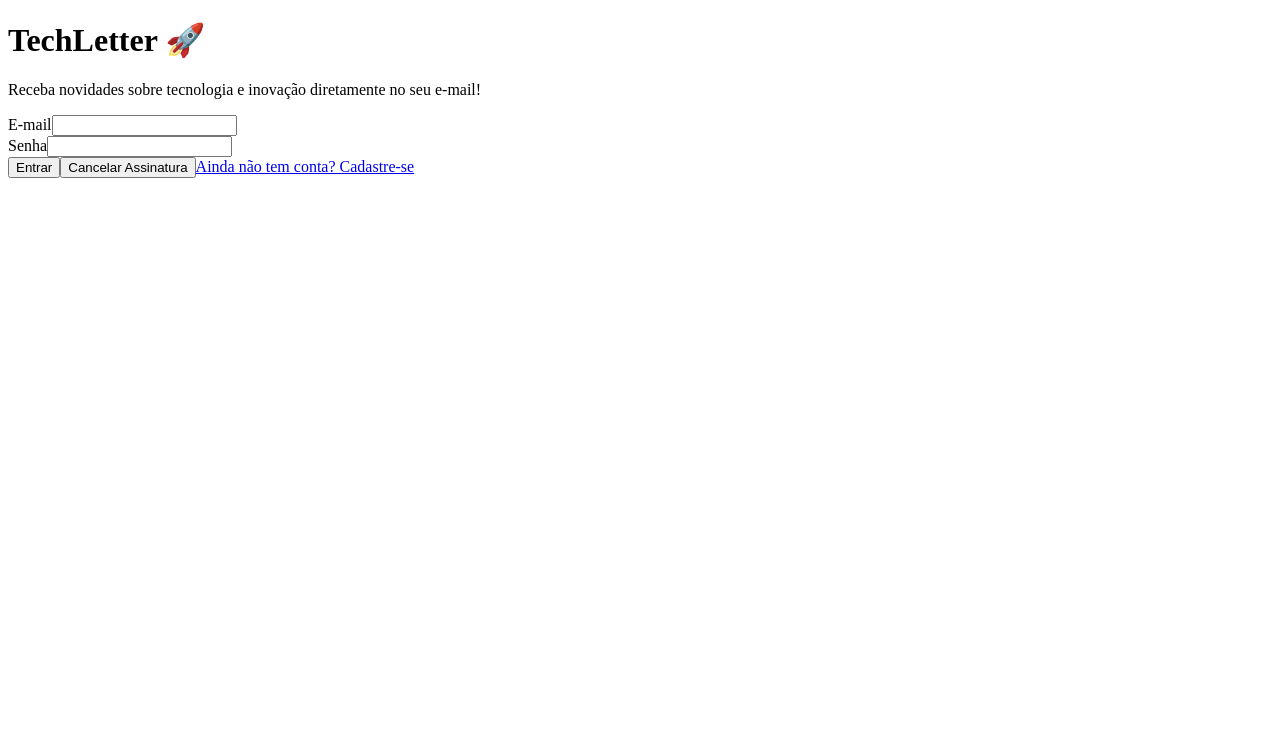
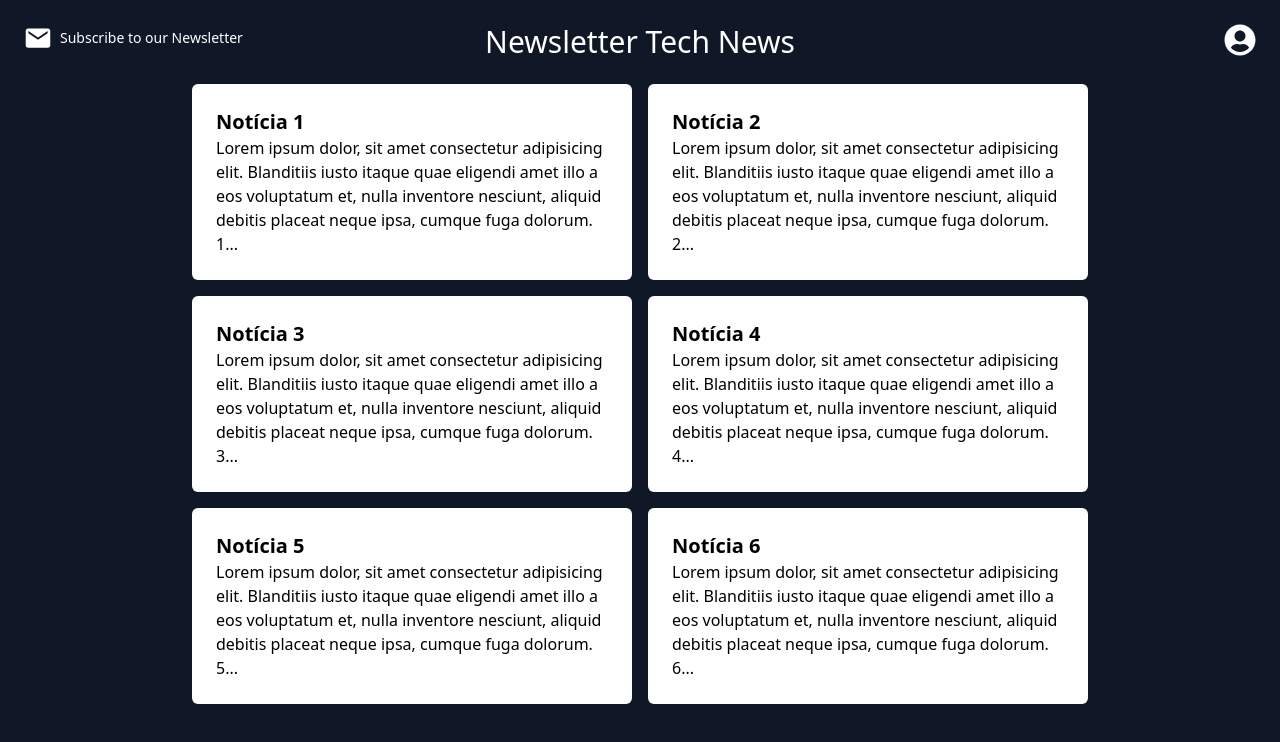
Before and after one commit to jaquemfvs/SI-LGPD, a Next.js app in the folder front-end/: page /app in a window 1280 px wide. Shown: the top 742 px of the page. Built offline with nearby package versions, Linux system fonts and the light colour scheme.

Commit message:
[fix]: remaking index

```diff
--- a/front-end/pages/app/index.tsx
+++ b/front-end/pages/app/index.tsx
@@ -1,79 +1,50 @@
-import React, { useState } from "react";
-import Link from "next/link";
+import "@/app/globals.css";
+import { useRouter } from "next/router";
+import { FaUserCircle } from "react-icons/fa"; // Ícone de usuário
+import { IoMdMail } from "react-icons/io"; // Ícone de assinatura (Subscribe)
 
-export default function Home() {
-  const [email, setEmail] = useState<string>("");
-  const [password, setPassword] = useState<string>("");
+export default function Newsletter() {
+  const router = useRouter();
 
-  const handleSubmit = (e: React.FormEvent) => {
-    e.preventDefault();
-    console.log("Login:", email, password);
-    // Aqui você pode fazer a chamada para autenticar o usuário
+  const handleSettings = () => {
+    router.push("/settings"); // Redireciona para a página de configurações
   };
 
-  const handleDelete = () => {
-    if (confirm("Tem certeza que deseja cancelar sua assinatura?")) {
-      console.log("Assinatura cancelada para:", email);
-      // Aqui você pode chamar uma API para deletar a conta
-    }
+  const handleSubscribe = () => {
+    alert("Inscrito na Newsletter!"); // Aqui você pode implementar sua lógica de inscrição
   };
 
   return (
-    <main className="w-full min-h-screen bg-gray-900 flex items-center justify-center">
-      <div className="bg-gray-800 p-10 rounded-xl shadow-lg flex flex-col items-center gap-6">
-        <h1 className="text-3xl text-white font-bold">TechLetter 🚀</h1>
-        <p className="text-center text-gray-300">
-          Receba novidades sobre tecnologia e inovação diretamente no seu e-mail!
-        </p>
-
-        <form className="flex flex-col gap-4 w-full max-w-md" onSubmit={handleSubmit}>
-          <div className="flex flex-col gap-2">
-            <label htmlFor="email" className="text-white">
-              E-mail
-            </label>
-            <input
-              type="email"
-              id="email"
-              required
-              value={email}
-              onChange={(e: React.ChangeEvent<HTMLInputElement>) => setEmail(e.target.value)}
-              className="border border-gray-400 h-12 rounded-md px-4 bg-white"
-            />
-          </div>
-
-          <div className="flex flex-col gap-2">
-            <label htmlFor="password" className="text-white">
-              Senha
-            </label>
-            <input
-              type="password"
-              id="password"
-              required
-              value={password}
-              onChange={(e: React.ChangeEvent<HTMLInputElement>) => setPassword(e.target.value)}
-              className="border border-gray-400 h-12 rounded-md px-4 bg-white"
-            />
-          </div>
-
+    <main className="w-full h-full bg-gray-900 flex flex-col items-center p-6 relative">
+      {/* Botão de Subscribe no canto superior esquerdo */}
       <button
-            type="submit"
-            className="bg-blue-600 text-white h-12 rounded-md hover:bg-blue-700 transition"
+        onClick={handleSubscribe}
+        className="absolute top-4 left-4 text-white bg-transparent rounded-full p-2 hover:cursor-pointer hover:scale-105 transition-all active:scale-90 flex items-center gap-2"
       >
-            Entrar
+        <IoMdMail size={28} />
+        <span className="text-sm">Subscribe to our Newsletter</span>
       </button>
 
+      {/* Botão com ícone de usuário no canto superior direito */}
       <button
-            type="button"
-            onClick={handleDelete}
-            className="bg-red-600 text-white h-12 rounded-md hover:bg-red-700 transition"
+        onClick={handleSettings}
+        className="absolute top-4 right-4 text-white bg-transparent rounded-full p-2 hover:cursor-pointer hover:scale-105 transition-all active:scale-90"
       >
-            Cancelar Assinatura
+        <FaUserCircle size={32} />
       </button>
 
-          <Link href="/register" className="text-blue-300 underline text-sm hover:text-blue-500">
-            Ainda não tem conta? Cadastre-se
-          </Link>
-        </form>
+      <h1 className="text-white text-3xl mb-6">Newsletter Tech News</h1>
+
+      {/* Grid de notícias em duas colunas */}
+      <div className="grid grid-cols-2 gap-4 max-w-4xl">
+        {[...Array(6)].map((_, index) => (
+          <div key={index} className="bg-white text-black p-6 rounded-md">
+            <h2 className="text-xl font-bold">Notícia {index + 1}</h2>
+            <p>
+              Lorem ipsum dolor, sit amet consectetur adipisicing elit. Blanditiis iusto itaque quae eligendi amet illo a eos voluptatum et, nulla inventore nesciunt, aliquid debitis placeat neque ipsa, cumque fuga dolorum. {index + 1}...
+            </p>
+          </div>
+        ))}
       </div>
     </main>
   );
```
Lines whose indentation alone changed are shown as unchanged.
